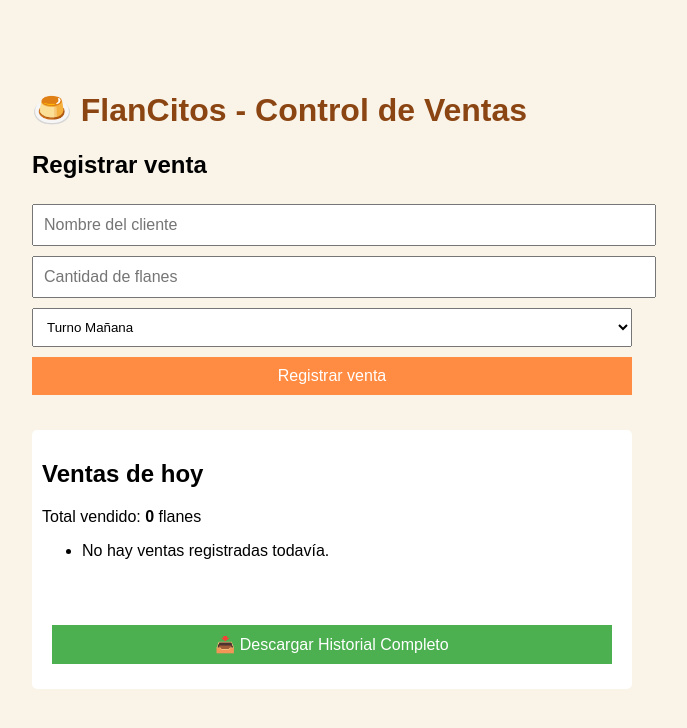
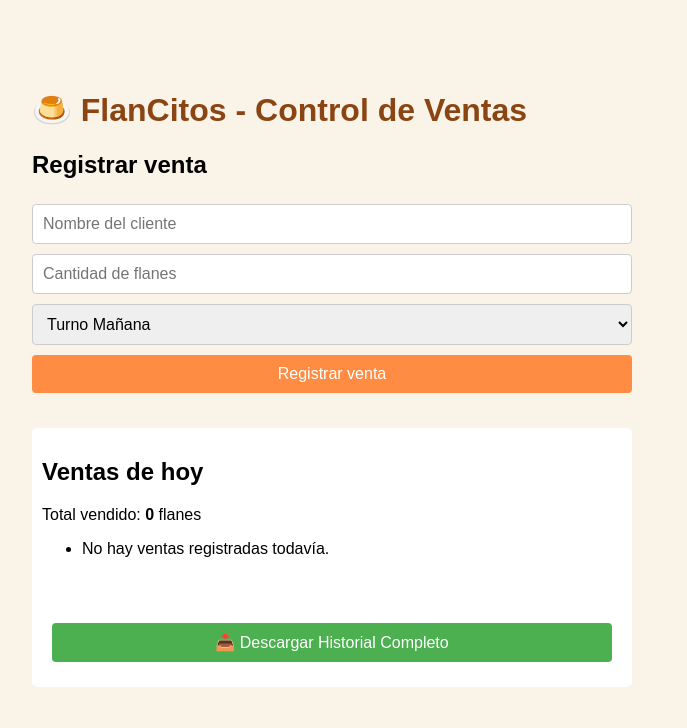
Before and after one commit to Abalito04/FlanCitos, a Flask app: page / in a window 1280 px wide. Shown: the top 728 px of the page, without its empty margins (308-995 px from the left). Run offline with Flask 3, Linux system fonts and the light colour scheme; parts of the project's set-up code (start-up, migrations or seed data) failed here and were passed over.

Commit message:
sexto commit

```diff
--- a/templates/index.html
+++ b/templates/index.html
@@ -13,11 +13,14 @@
             background-color: #f9f3e8;
         }
         h1 { color: #8b4513; }
-        input, button {
+        input, select, button { /* Agregué select también para que quede parejo */
             padding: 10px;
             margin: 5px 0;
             width: 100%;
             font-size: 16px;
+            box-sizing: border-box; /* <--- ESTA ES LA MAGIA */
+            border: 1px solid #ccc; /* Un borde suavecito para definir el límite */
+            border-radius: 4px; /* Bordes redondeados modernos */
         }
         button {
             background-color: #ff8c42;
```
